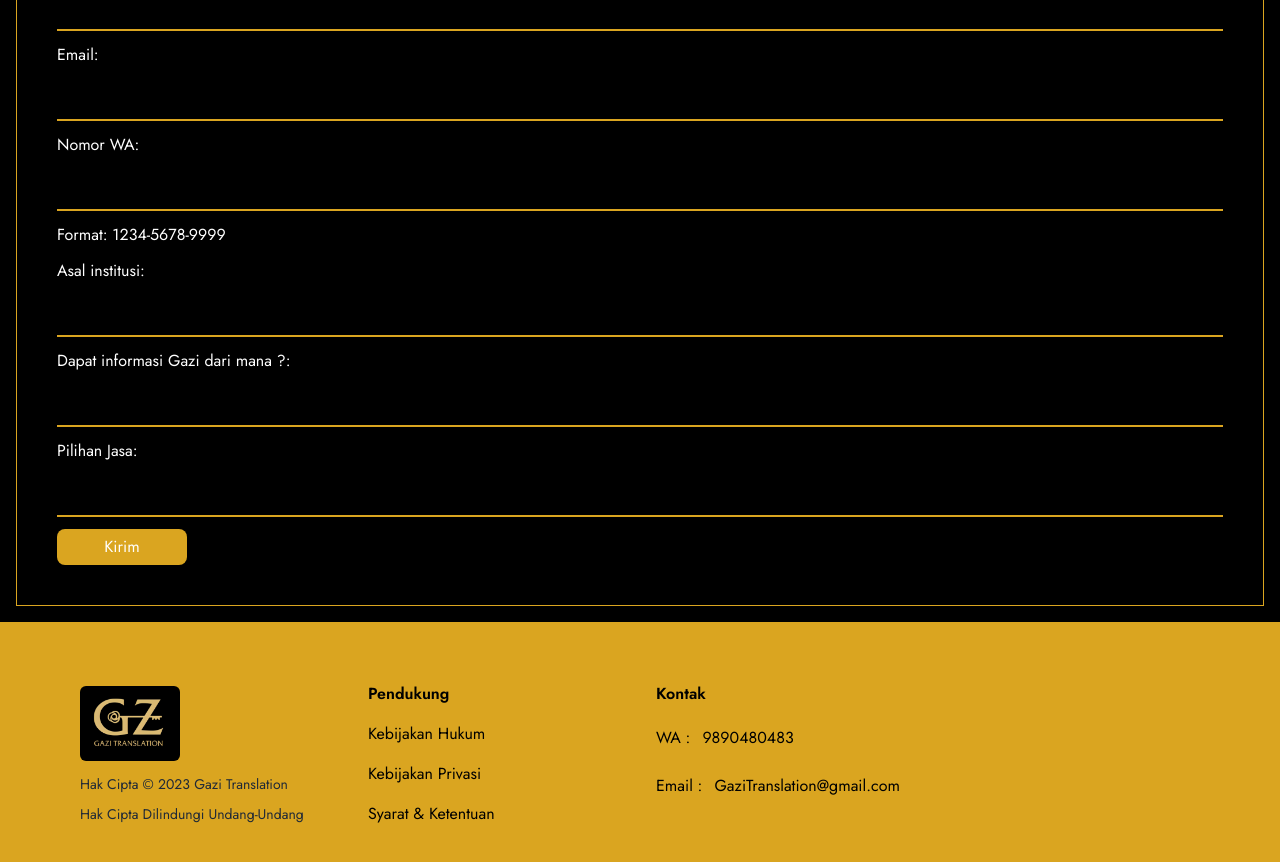
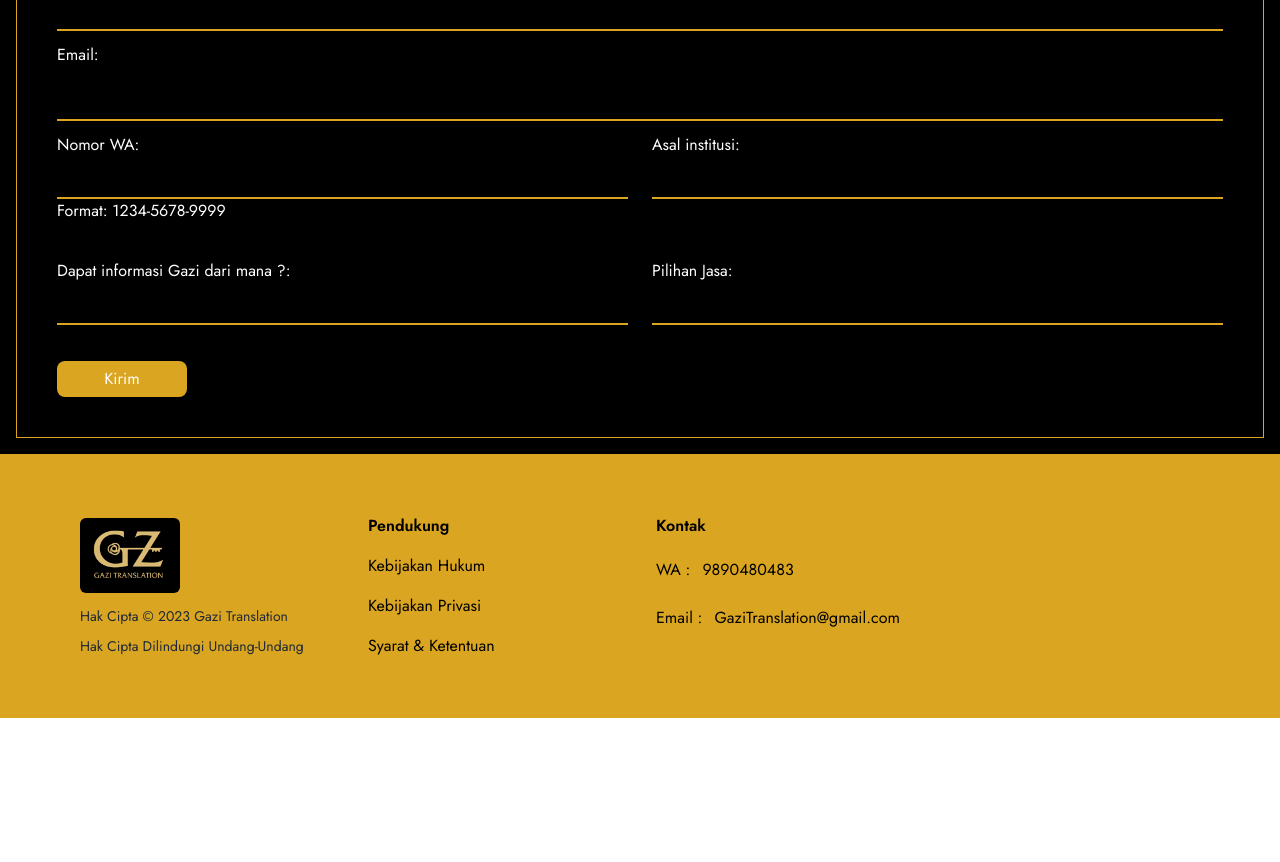
Before and after one commit to Luth-Badila/gazi-translation, a Next.js app: page / in a window 1280 px wide. Shown: the part 1740-2602 px from the top of the page. After the commit the page ends 2458 px from the top, so only its background shows below. Built offline with nearby package versions, Linux system fonts and the light colour scheme; no server answers.

Commit message:
changed layout of form

```diff
--- a/src/app/components/Form.jsx
+++ b/src/app/components/Form.jsx
@@ -48,6 +48,8 @@
         <label htmlFor="email">Email:</label>
         <input type="text" id="email" value={email} onChange={(e) => setEmail(e.target.value)} className="py-2 px-0 w-full text-md text-white bg-black border-b-2 border-[#daa520] outline-none" required />
 
+        <div className="grid gap-6 mb-6 md:grid-cols-2">
+          <div>
             <label htmlFor="phone">Nomor WA:</label>
             <input
               type="tel"
@@ -60,15 +62,23 @@
               required
             ></input>
             <p>Format: 1234-5678-9999</p>
-
+          </div>
+          <div>
             <label htmlFor="institution">Asal institusi:</label>
             <input type="text" id="institution" value={institution} onChange={(e) => setInstitution(e.target.value)} className="py-2 px-0 w-full text-md text-white bg-black border-b-2 border-[#daa520] outline-none" required />
-
+          </div>
+        </div>
+        <div className="grid gap-6 mb-6 md:grid-cols-2">
+          <div>
             <label htmlFor="information">Dapat informasi Gazi dari mana ?:</label>
             <input type="text" id="information" value={information} onChange={(e) => setInformation(e.target.value)} className="py-2 px-0 w-full text-md text-white bg-black border-b-2 border-[#daa520] outline-none" required />
+          </div>
 
+          <div>
             <label htmlFor="service">Pilihan Jasa:</label>
             <input type="text" id="service" value={service} onChange={(e) => setService(e.target.value)} className="py-2 px-0 w-full text-md text-white bg-black border-b-2 border-[#daa520] outline-none" required />
+          </div>
+        </div>
 
         <button className="bg-[#daa520] text-white border-0 py-[6px] px-[4px] rounded-lg cursor-pointer w-[130px]">Kirim</button>
 
```
Lines whose indentation alone changed are shown as unchanged.
